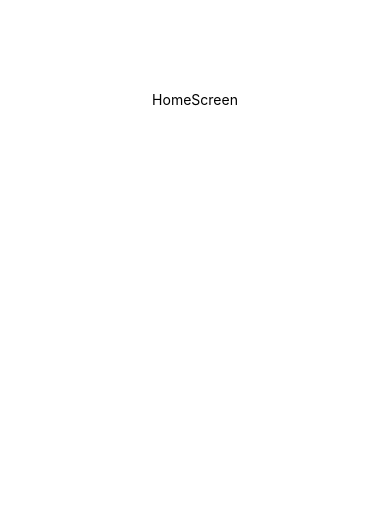
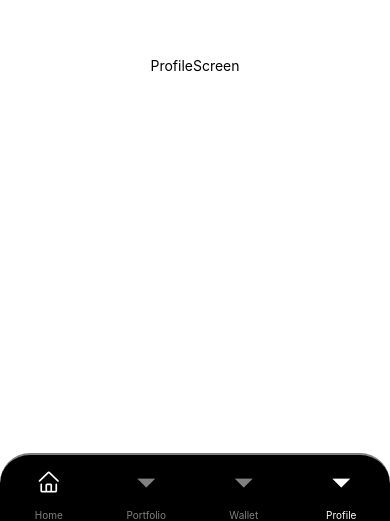
Before and after one commit to Hartz-byte/native-probo-app-clone, a React Native app: screen /Profile in a window 390 px wide. Shown: the part 323-844 px from the top of the page. Built offline with nearby package versions, Linux system fonts and the light colour scheme.

Commit message:
bottom tab navigation setup

```diff
--- a/App.js
+++ b/App.js
@@ -1,14 +1,14 @@
 import { StatusBar } from "expo-status-bar";
 import { StyleSheet, View } from "react-native";
 
-import HomeScreen from "./src/Screens/HomeScreen";
+import TabNavigator from "./src/TabNavigator/TabNavigator";
 
 export default function App() {
   return (
     <View style={styles.container}>
       <StatusBar style="auto" />
 
-      <HomeScreen />
+      <TabNavigator />
     </View>
   );
 }
@@ -16,8 +16,5 @@ export default function App() {
 const styles = StyleSheet.create({
   container: {
     flex: 1,
-    backgroundColor: "#fff",
-    alignItems: "center",
-    justifyContent: "center",
   },
 });
--- /dev/null
+++ b/src/Screens/PortfolioScreen.jsx
@@ -0,0 +1,21 @@
+import React from "react";
+import { StyleSheet, View, Text } from "react-native";
+
+const PortfolioScreen = () => {
+  return (
+    <View style={styles.container}>
+      <Text>PortfolioScreen</Text>
+    </View>
+  );
+};
+
+const styles = StyleSheet.create({
+  container: {
+    flex: 1,
+    backgroundColor: "#fff",
+    alignItems: "center",
+    justifyContent: "center",
+  },
+});
+
+export default PortfolioScreen;
--- /dev/null
+++ b/src/Screens/ProfileScreen.jsx
@@ -0,0 +1,21 @@
+import React from "react";
+import { StyleSheet, View, Text } from "react-native";
+
+const ProfileScreen = () => {
+  return (
+    <View style={styles.container}>
+      <Text>ProfileScreen</Text>
+    </View>
+  );
+};
+
+const styles = StyleSheet.create({
+  container: {
+    flex: 1,
+    backgroundColor: "#fff",
+    alignItems: "center",
+    justifyContent: "center",
+  },
+});
+
+export default ProfileScreen;
--- /dev/null
+++ b/src/Screens/WalletScreen.jsx
@@ -0,0 +1,21 @@
+import React from "react";
+import { StyleSheet, View, Text } from "react-native";
+
+const WalletScreen = () => {
+  return (
+    <View style={styles.container}>
+      <Text>WalletScreen</Text>
+    </View>
+  );
+};
+
+const styles = StyleSheet.create({
+  container: {
+    flex: 1,
+    backgroundColor: "#fff",
+    alignItems: "center",
+    justifyContent: "center",
+  },
+});
+
+export default WalletScreen;
--- /dev/null
+++ b/src/TabNavigator/TabNavigator.jsx
@@ -0,0 +1,71 @@
+import React from "react";
+import { Text, View, StyleSheet } from "react-native";
+import { NavigationContainer } from "@react-navigation/native";
+import { createBottomTabNavigator } from "@react-navigation/bottom-tabs";
+
+import HomeScreen from "../Screens/HomeScreen";
+import PortfolioScreen from "../Screens/PortfolioScreen";
+import WalletScreen from "../Screens/WalletScreen";
+import ProfileScreen from "../Screens/ProfileScreen";
+
+import { AntDesign, MaterialIcons, Feather } from "@expo/vector-icons";
+
+const TabNavigator = () => {
+  const Tab = createBottomTabNavigator();
+
+  return (
+    <NavigationContainer>
+      <Tab.Navigator
+        screenOptions={{
+          headerShown: false,
+          tabBarHeight: 70,
+
+          tabBarActiveTintColor: "white",
+          tabBarInactiveTintColor: "gray",
+          tabBarStyle: {
+            backgroundColor: "black",
+            borderTopWidth: 2,
+            borderTopColor: "gray",
+
+            borderTopLeftRadius: 30,
+            borderTopRightRadius: 30,
+            height: "8%",
+          },
+        }}
+      >
+        {/* home */}
+        <Tab.Screen
+          name="Home"
+          component={HomeScreen}
+          options={{
+            tabBarIcon: ({ focused }) => {
+              return (
+                <View style={styles.btn}>
+                  <AntDesign
+                    name="home"
+                    size={24}
+                    color={focused ? "#E0B420" : "white"}
+                    style={styles.icon}
+                  />
+                </View>
+              );
+            },
+          }}
+        />
+
+        {/* portfolio */}
+        <Tab.Screen name="Portfolio" component={PortfolioScreen} />
+
+        {/* wallet */}
+        <Tab.Screen name="Wallet" component={WalletScreen} />
+
+        {/* profile */}
+        <Tab.Screen name="Profile" component={ProfileScreen} />
+      </Tab.Navigator>
+    </NavigationContainer>
+  );
+};
+
+const styles = StyleSheet.create({});
+
+export default TabNavigator;
```
Also changed, not shown: package.json (+7 -3 lines), 1 other file (tests, documents, lock files or other folders).
